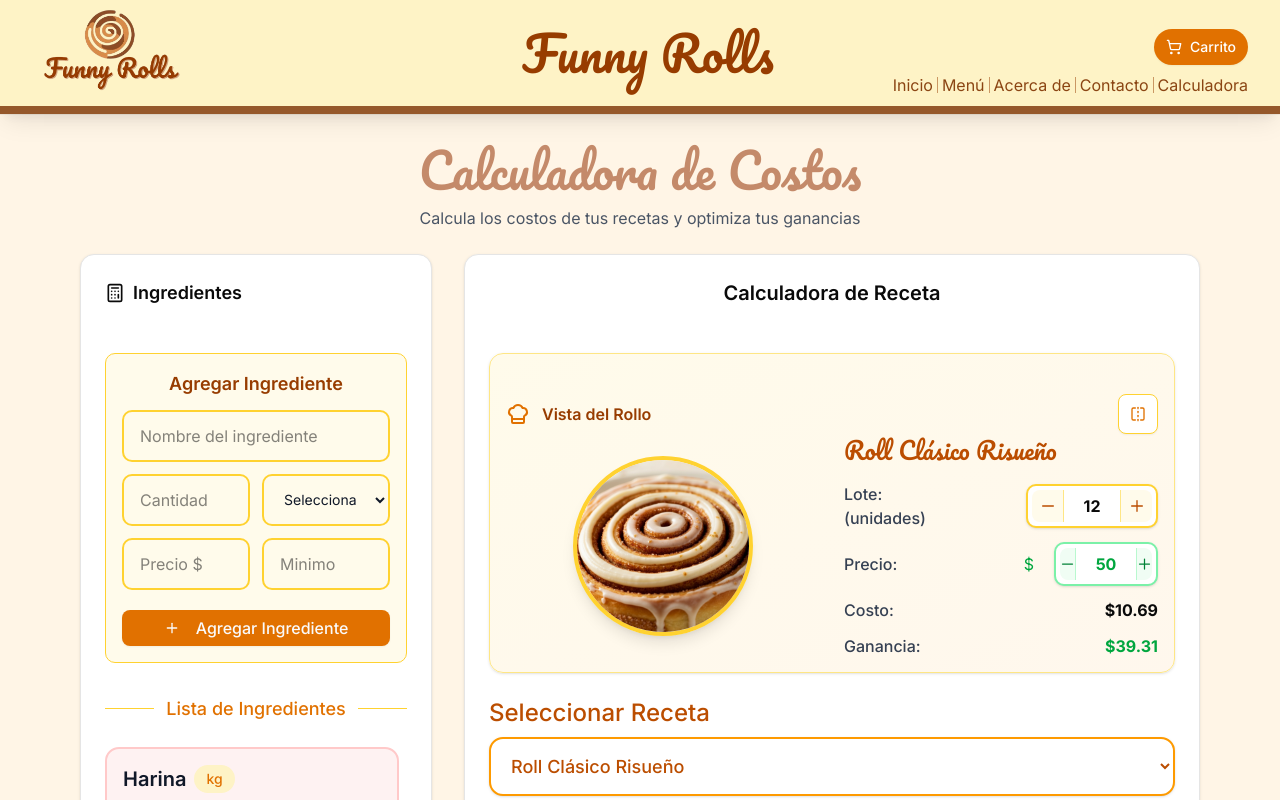
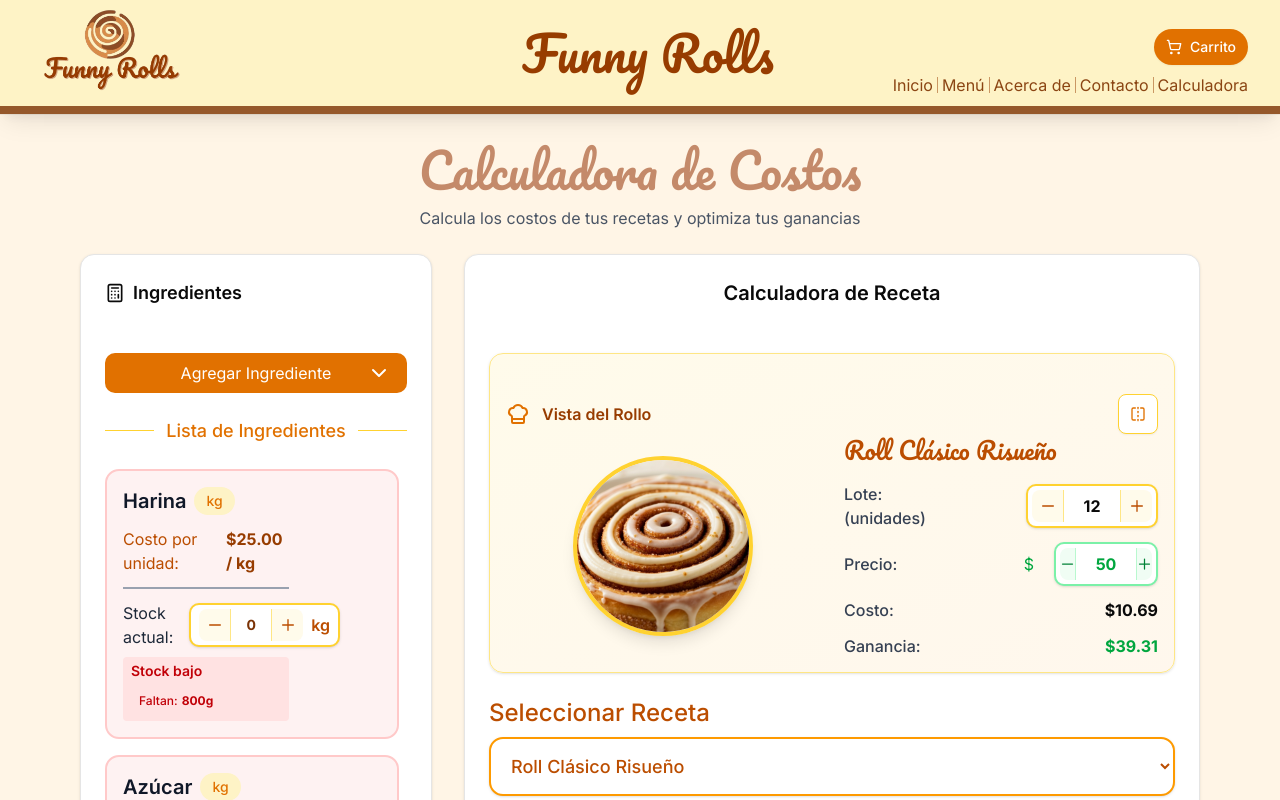
Before and after one commit to abimael92/Funny-Rolls, a Next.js app: page /recipe-calculator in a window 1280 px wide. Shown: the top 800 px of the page. Built offline with nearby package versions, Linux system fonts and the light colour scheme.

Commit message:
improve add ingredient form

```diff
--- a/components/RecipeCalculator/IngredientsPanel.tsx
+++ b/components/RecipeCalculator/IngredientsPanel.tsx
@@ -3,7 +3,7 @@
 import { useState } from "react"
 import { Button } from "@/components/ui/button"
 import { Card, CardContent, CardHeader, CardTitle } from "@/components/ui/card"
-import { Calculator, Plus, Trash2, Edit } from "lucide-react"
+import { Calculator, ChevronDown, Plus, Trash2, Edit } from "lucide-react"
 import { Ingredient, InventoryItem } from '@/lib/types'
 import { getIngredientCostPerUnit } from '@/lib/utils'
 import { UnitConverter } from '../../lib/unit-conversion';
@@ -25,6 +25,7 @@ export function IngredientsPanel({
 }: IngredientsPanelProps) {
     const [error, setError] = useState<string | null>(null)
     const [editingIngredientId, setEditingIngredientId] = useState<string | null>(null)
+    const [showAddSection, setShowAddSection] = useState(false);
     const [newIngredient, setNewIngredient] = useState<Omit<Ingredient, 'id'>>({
         name: '', price: 0, unit: '', amount: 1, minAmount: 0
     });
@@ -125,7 +126,20 @@ export function IngredientsPanel({
                 )}
 
                 {/* Add New Ingredient */}
-                <div className="space-y-3 p-4 bg-amber-50 rounded-lg border border-amber-300 mb-8">
+                <div className="mb-4">
+                    <div
+                        onClick={() => setShowAddSection(!showAddSection)}
+                        className={`w-full bg-amber-600 hover:bg-amber-700 text-white text-base py-2 px-4 cursor-pointer flex items-center justify-center transition-all duration-300 ease-out relative ${showAddSection ? 'rounded-t-lg' : 'rounded-lg'
+                            }`}
+                    >
+                        <div className="flex items-center">
+                            {showAddSection ? 'Cancelar' : 'Agregar Ingrediente'}
+                        </div>
+                        <ChevronDown className={`h-6 w-6 absolute right-4 transition-transform duration-300 ease-out ${showAddSection ? '-rotate-180' : ''}`} />
+                    </div>
+
+                    {showAddSection && (
+                        <div className="p-4 bg-amber-50 rounded-b-lg border border-amber-300 border-t-0 animate-in slide-in-from-top-1 duration-300 ease-out">
                             <h3 className="font-semibold text-lg text-amber-800 text-center">Agregar Ingrediente</h3>
                             <div className="space-y-3">
                                 <input
@@ -148,8 +162,6 @@ export function IngredientsPanel({
                                         onChange={(e) => setNewIngredient({ ...newIngredient, amount: Math.max(0.01, Number(e.target.value) || 1) })}
                                         className="px-4 py-3 border-2 border-amber-300 rounded-lg text-base focus:ring-2 focus:ring-amber-500 focus:border-amber-500"
                                     />
-                            {/* Unit Selector in Add Form */}
-                            {/* <label className="text-sm text-gray-600 mb-1">Unidad</label> */}
                                     <select
                                         value={newIngredient.unit}
                                         onChange={(e) => setNewIngredient({ ...newIngredient, unit: e.target.value })}
@@ -170,11 +182,8 @@ export function IngredientsPanel({
                                         <option value="paquete">paquete</option>
                                         <option value="sobre">sobre</option>
                                     </select>
-
-
                                 </div>
                                 <div className="grid grid-cols-1 sm:grid-cols-2 gap-3">
-
                                     <input
                                         type="number"
                                         step="0.01"
@@ -188,7 +197,6 @@ export function IngredientsPanel({
                                             if (value <= 0) setNewIngredient({ ...newIngredient, price: 0.01 })
                                         }}
                                     />
-
                                     <input
                                         type="number"
                                         step="0.01"
@@ -205,6 +213,9 @@ export function IngredientsPanel({
                                 Agregar Ingrediente
                             </Button>
                         </div>
+                    )}
+                </div>
+
 
                 {/* Divider */}
                 <div className="relative flex items-center my-6">
```
Lines whose indentation alone changed are shown as unchanged.
